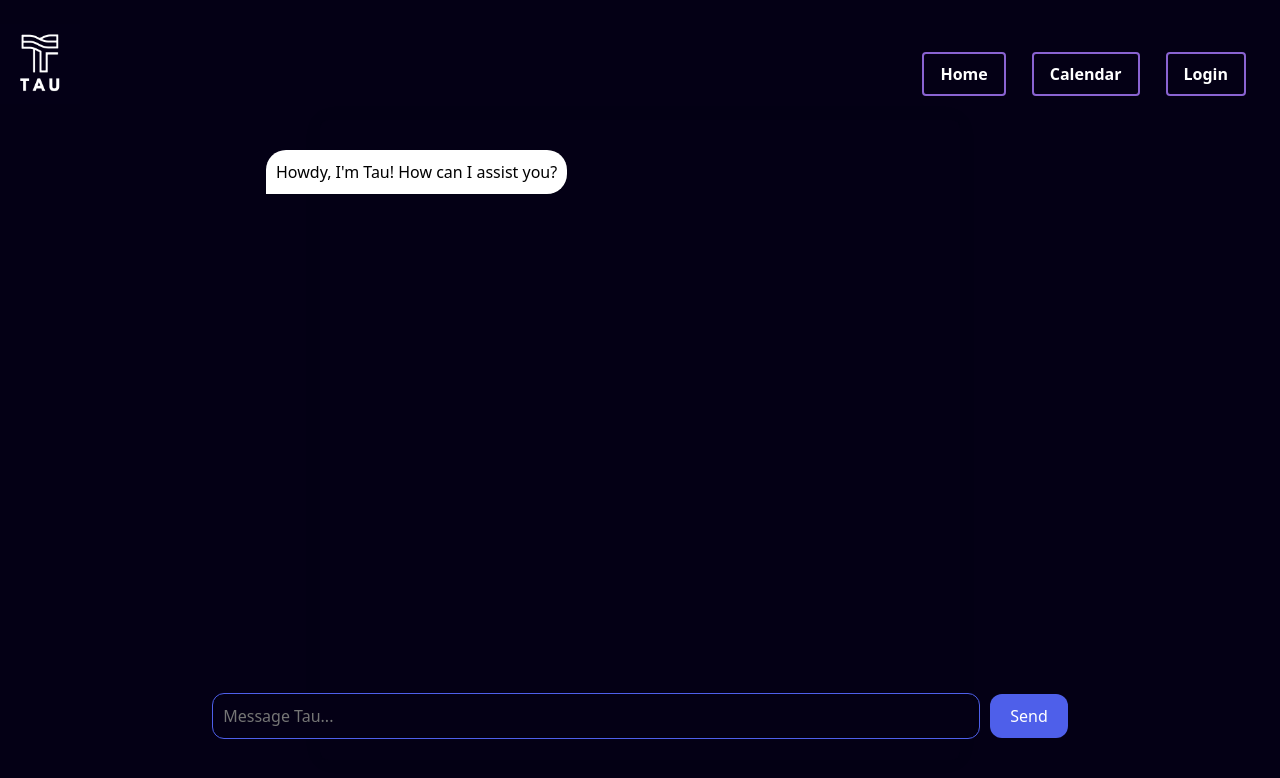
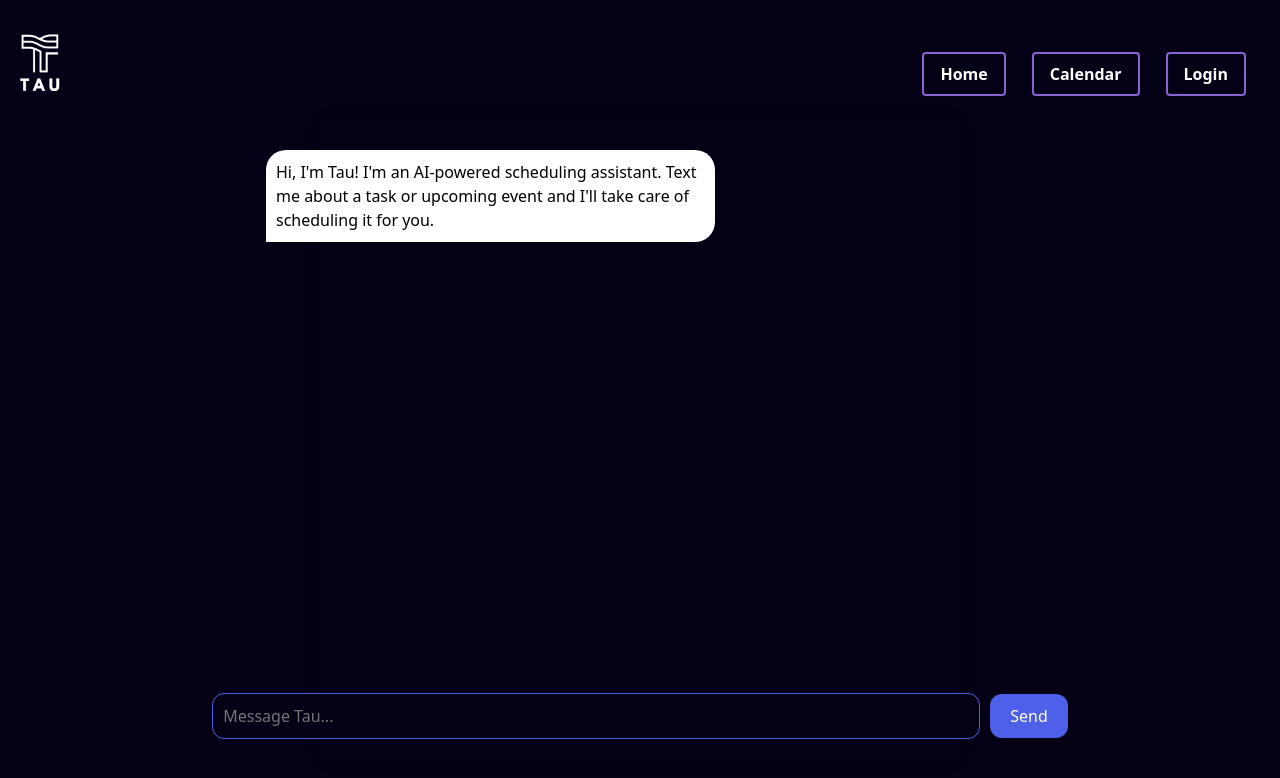
Before and after one commit to TauScheduler/Tau, a React (Create React App) app: page /ChatBot in a window 1280 px wide. Shown: the top 778 px of the page. Built offline with nearby package versions, Linux system fonts and the light colour scheme.

Commit message:
added message

```diff
--- a/src/Components/Chatbot.js
+++ b/src/Components/Chatbot.js
@@ -12,7 +12,7 @@ function ChatBot() {
   useEffect(() => {
     setTimeout(() => {
       // Send a bot message when the component mounts
-      const botMessage = "Howdy, I'm Tau! How can I assist you?";
+      const botMessage = "Hi, I'm Tau! I'm an AI-powered scheduling assistant. Text me about a task or upcoming event and I'll take care of scheduling it for you.";
       setMessages([{ text: botMessage, isUserMessage: false }]);
     }, 1000);
 
--- a/src/Components/Message.css
+++ b/src/Components/Message.css
@@ -1,5 +1,5 @@
 .message {
-  max-width: 90%;
+  max-width: 60%;
   padding: 10px;
   margin-bottom: 10px;
   font-size: 16px;
```
